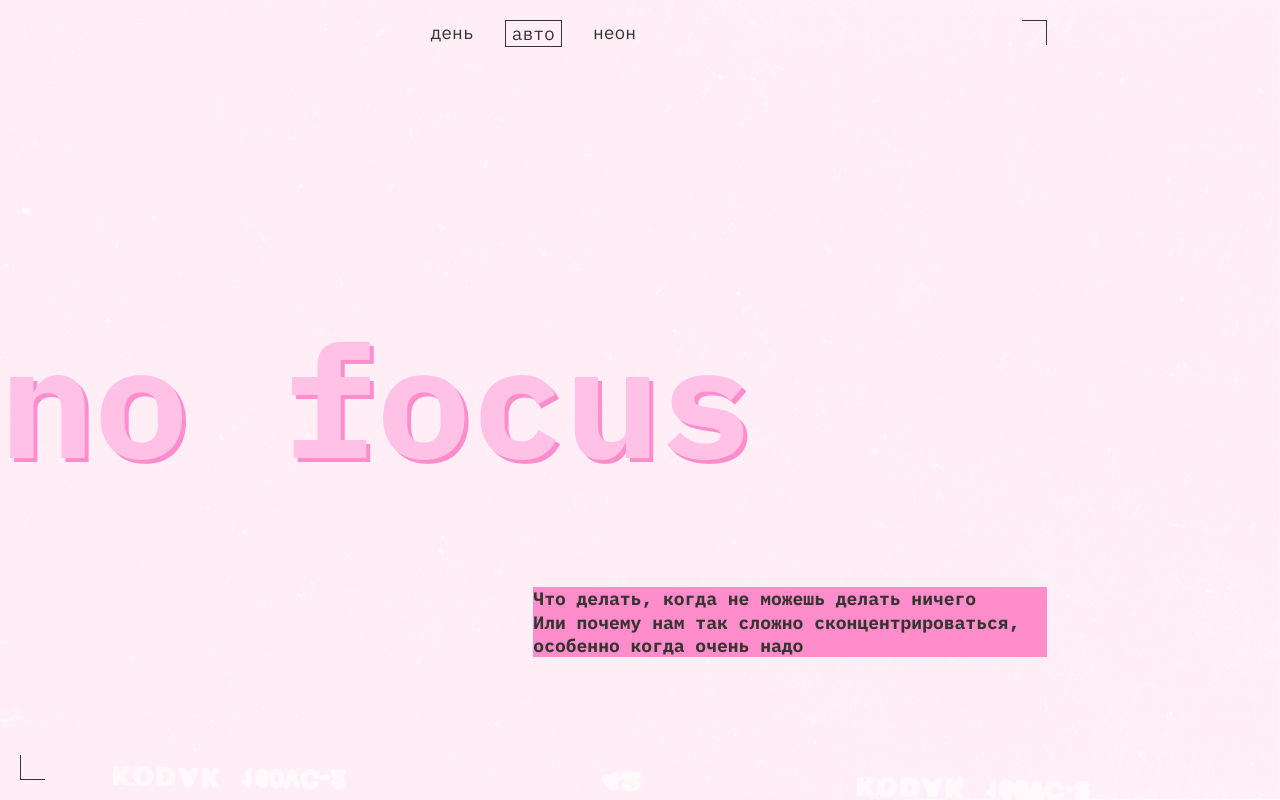
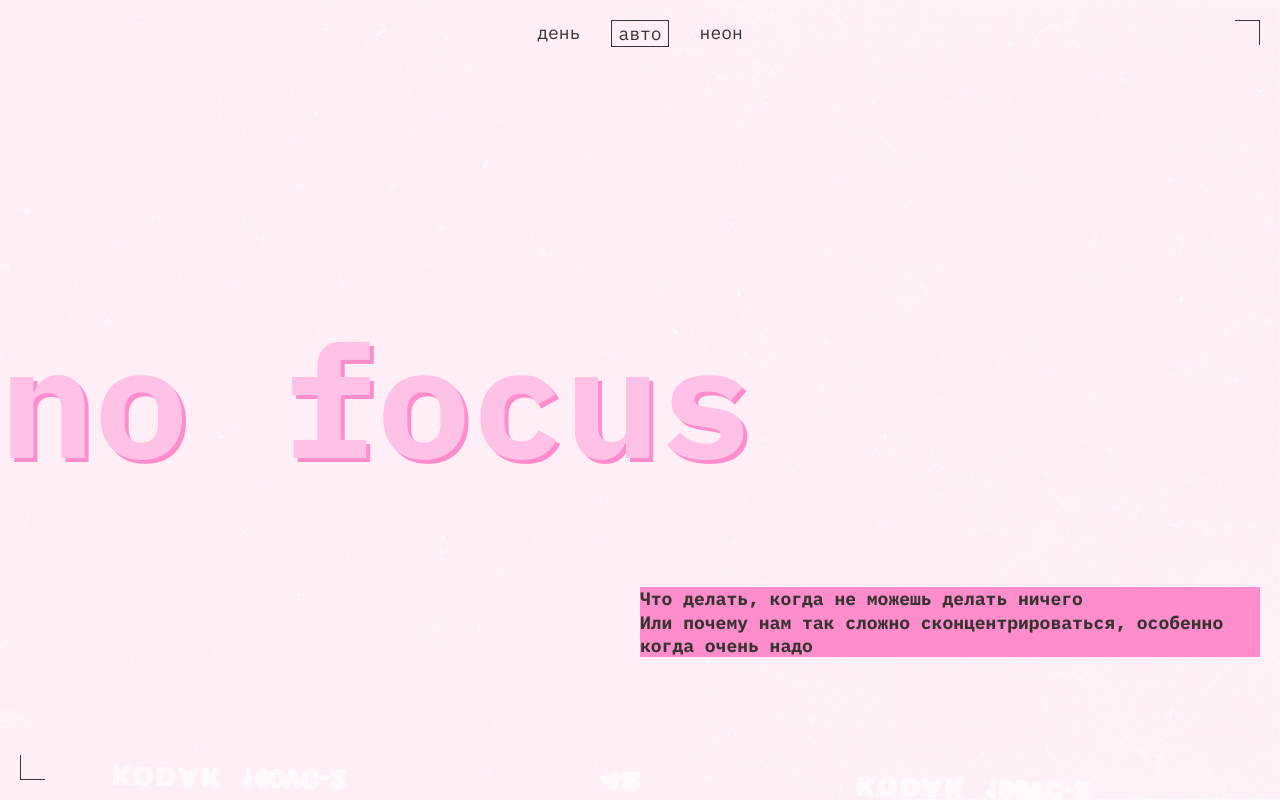
Before and after one commit to vadim-koshenkov/slozhno-sosredotochitsya-fd, a plain HTML site: page index.html in a window 1280 px wide. Shown: the top 800 px of the page. Drawn offline with Linux system fonts and the light colour scheme.

Commit message:
ПР-3. Исправлены замечания по код-ревью 1

```diff
--- a/styles/style.css
+++ b/styles/style.css
@@ -197,7 +197,6 @@
   .header {
     padding: 20px;
     margin-block-end: 60px;
-    aspect-ratio: 3 / 4;
   }
 
   .header__title {
@@ -311,10 +310,6 @@
 }
 
 @media (width >= 1024px) {
-  .header {
-    aspect-ratio: 4 / 3;
-  }
-
   .header__theme-menu {
     justify-self: center;
     align-self: start;
```
